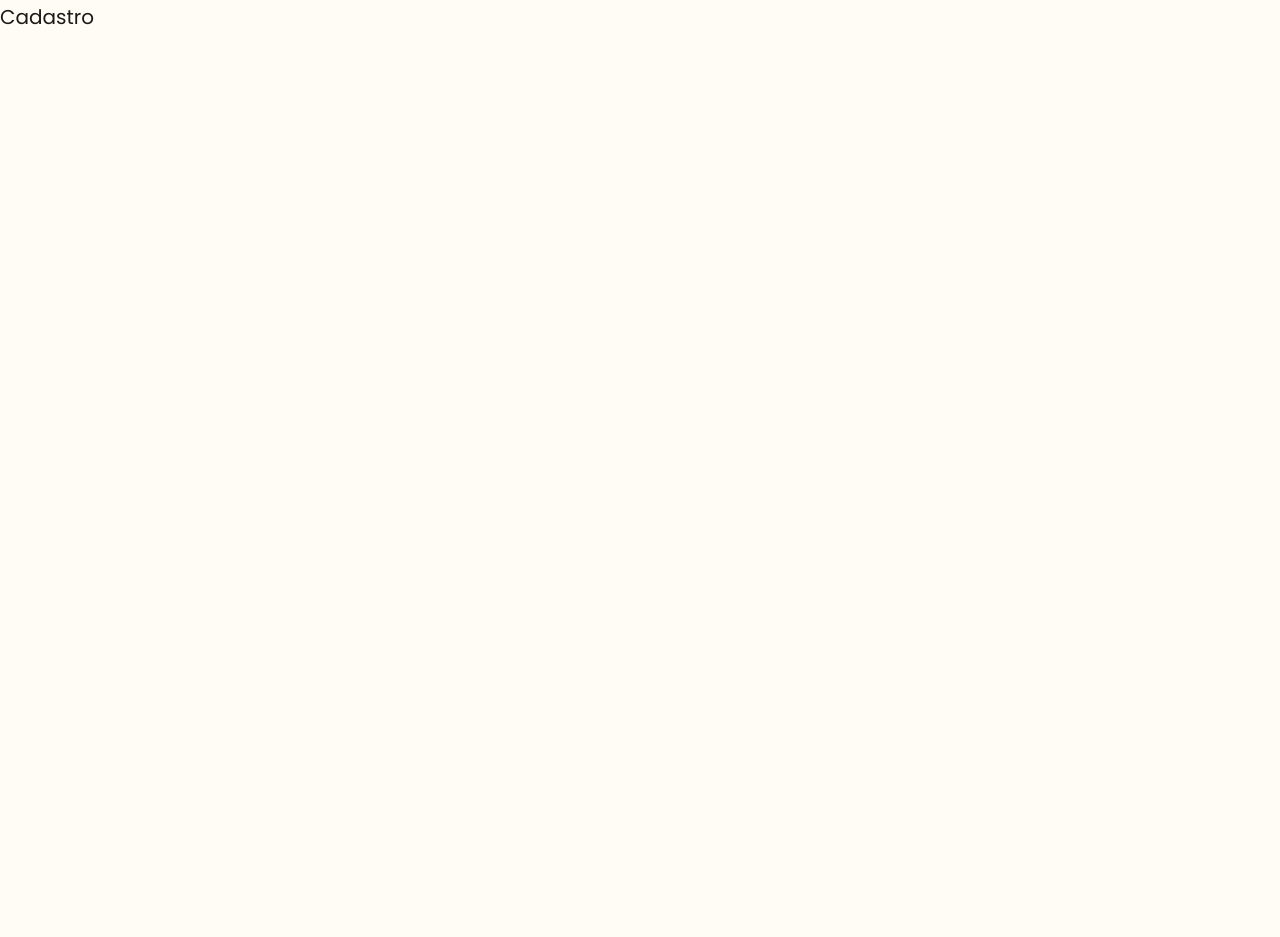
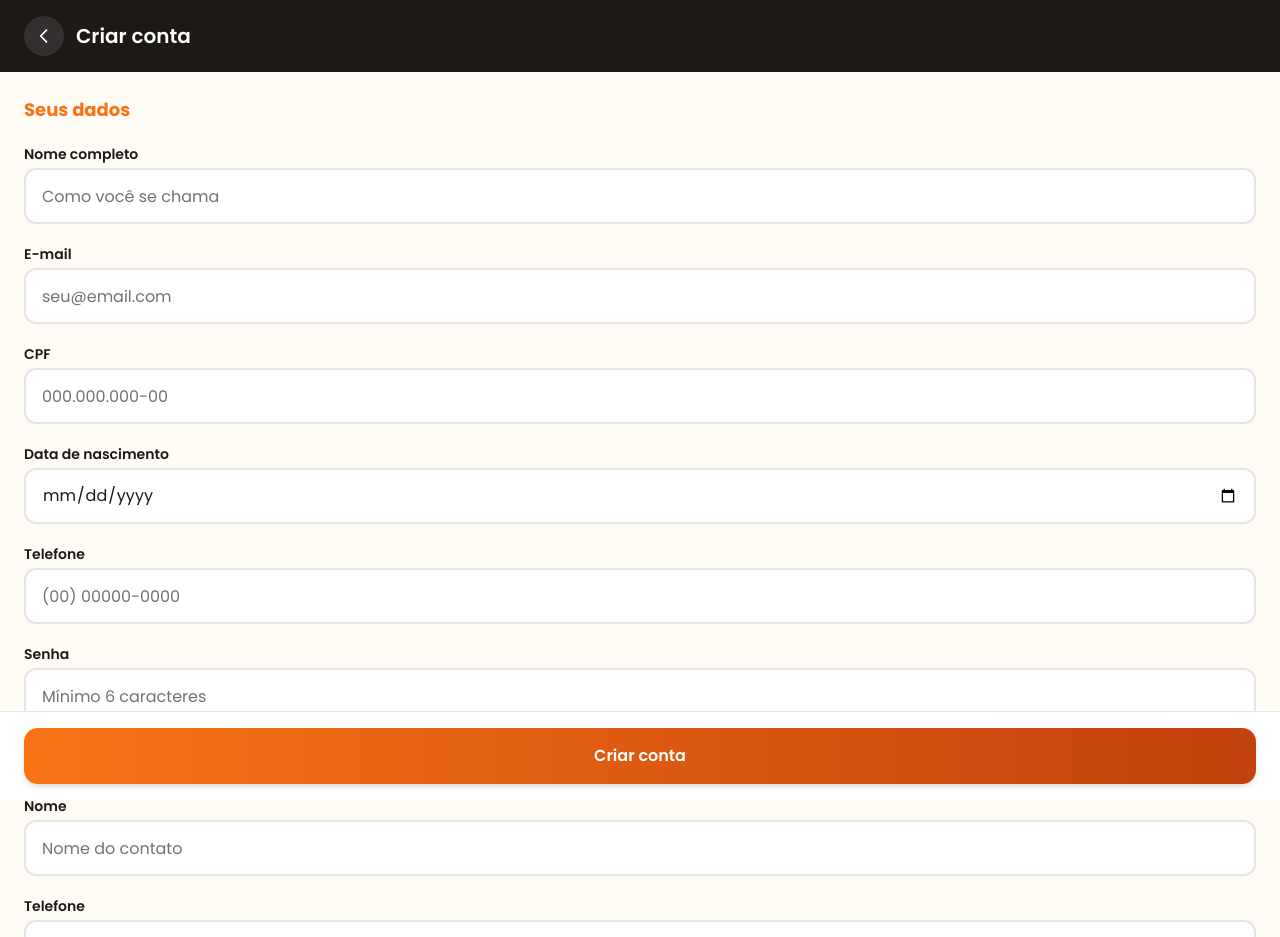
Before and after one commit to nadson-costa/projeto-inclusao-digital-ui, an Angular app: page /cadastro in a window 1280 px wide. Shown: the top 937 px of the page. Before the commit the page ends 800 px from the top, so only its background shows below. Built offline with nearby package versions, Linux system fonts and the light colour scheme.

Commit message:
feat(auth): Tela de cadastro

```diff
--- a/angular.json
+++ b/angular.json
@@ -2,7 +2,8 @@
   "$schema": "./node_modules/@angular/cli/lib/config/schema.json",
   "version": 1,
   "cli": {
-    "packageManager": "npm"
+    "packageManager": "npm",
+    "analytics": false
   },
   "newProjectRoot": "projects",
   "projects": {
--- /dev/null
+++ b/src/app/features/auth/cadastro/cadastro.component.html
@@ -0,0 +1,88 @@
+<form [formGroup]="form" (ngSubmit)="submit()" class="min-h-screen bg-bg-light flex flex-col pb-28">
+
+  <div class="flex items-center gap-3 px-6 py-4 bg-bg-dark">
+    <a routerLink="/login" class="flex items-center justify-center w-10 h-10 rounded-full bg-white/10 min-w-[40px]">
+      <svg xmlns="http://www.w3.org/2000/svg" class="w-5 h-5 text-white" fill="none" viewBox="0 0 24 24" stroke="currentColor" stroke-width="2">
+        <path stroke-linecap="round" stroke-linejoin="round" d="M15 19l-7-7 7-7" />
+      </svg>
+    </a>
+    <h1 class="text-white text-xl font-semibold">Criar conta</h1>
+  </div>
+
+  <div class="flex flex-col gap-5 px-6 pt-6">
+    <h2 class="text-orange-primary text-lg font-bold">Seus dados</h2>
+
+    <app-input
+      label="Nome completo"
+      placeholder="Como você se chama"
+      formControlName="nomeCompleto"
+      [error]="fieldError('nomeCompleto')"
+    />
+    <app-input
+      label="E-mail"
+      type="email"
+      placeholder="seu@email.com"
+      formControlName="email"
+      [error]="fieldError('email')"
+    />
+    <app-input
+      label="CPF"
+      placeholder="000.000.000-00"
+      formControlName="cpf"
+      [error]="fieldError('cpf')"
+    />
+    <app-input
+      label="Data de nascimento"
+      type="date"
+      formControlName="dataNascimento"
+      [error]="fieldError('dataNascimento')"
+    />
+    <app-input
+      label="Telefone"
+      type="tel"
+      placeholder="(00) 00000-0000"
+      formControlName="telefone"
+      [error]="fieldError('telefone')"
+    />
+    <app-input
+      label="Senha"
+      type="password"
+      placeholder="Mínimo 6 caracteres"
+      formControlName="senha"
+      [error]="fieldError('senha')"
+    />
+  </div>
+
+  <div class="flex flex-col gap-5 px-6 pt-6">
+    <h2 class="text-orange-primary text-lg font-bold">Contato de emergência</h2>
+
+    <app-input
+      label="Nome"
+      placeholder="Nome do contato"
+      formControlName="emergenciaNome"
+      [error]="fieldError('emergenciaNome')"
+    />
+    <app-input
+      label="Telefone"
+      type="tel"
+      placeholder="(00) 00000-0000"
+      formControlName="emergenciaTelefone"
+      [error]="fieldError('emergenciaTelefone')"
+    />
+    <app-input
+      label="Parentesco"
+      placeholder="Ex: Filho, Filha, Neto..."
+      formControlName="emergenciaParentesco"
+      [error]="fieldError('emergenciaParentesco')"
+    />
+  </div>
+
+  @if (erro()) {
+    <p class="text-sm text-red-600 text-center px-6 pt-4">{{ erro() }}</p>
+  }
+
+  <div class="fixed bottom-0 left-0 right-0 bg-white px-6 py-4 border-t border-border-base">
+    <app-button label="Criar conta" nativeType="submit" [loading]="loading()" />
+  </div>
+
+</form>
--- a/src/app/features/auth/cadastro/cadastro.component.ts
+++ b/src/app/features/auth/cadastro/cadastro.component.ts
@@ -1,8 +1,67 @@
-import { Component } from '@angular/core';
+import { Component, inject, signal } from '@angular/core';
+import { AbstractControl, FormBuilder, ReactiveFormsModule, ValidationErrors, Validators } from '@angular/forms';
+import { Router, RouterLink } from '@angular/router';
+import { AuthService, CadastroRequest } from '../../../core/services/auth.service';
+import { ButtonComponent } from '../../../shared/components/button/button.component';
+import { InputComponent } from '../../../shared/components/input/input.component';
+
+function cpfValidator(control: AbstractControl): ValidationErrors | null {
+  const v = control.value as string;
+  if (!v) return null;
+  return /^\d{3}\.\d{3}\.\d{3}-\d{2}$/.test(v) ? null : { cpfInvalido: true };
+}
 
 @Component({
   selector: 'app-cadastro',
   standalone: true,
-  template: `<p>Cadastro</p>`
+  imports: [ReactiveFormsModule, RouterLink, ButtonComponent, InputComponent],
+  templateUrl: './cadastro.component.html'
 })
-export default class CadastroComponent {}
+export default class CadastroComponent {
+  private readonly fb = inject(FormBuilder);
+  private readonly authService = inject(AuthService);
+  private readonly router = inject(Router);
+
+  loading = signal(false);
+  erro = signal<string | null>(null);
+
+  form = this.fb.group({
+    nomeCompleto: ['', Validators.required],
+    email: ['', [Validators.required, Validators.email]],
+    cpf: ['', [Validators.required, cpfValidator]],
+    dataNascimento: ['', Validators.required],
+    telefone: ['', Validators.required],
+    senha: ['', [Validators.required, Validators.minLength(6)]],
+    emergenciaNome: ['', Validators.required],
+    emergenciaTelefone: ['', Validators.required],
+    emergenciaParentesco: ['', Validators.required],
+  });
+
+  fieldError(field: string): string | null {
+    const c = this.form.get(field);
+    if (!c?.touched) return null;
+    if (c.hasError('required')) return 'Campo obrigatório';
+    if (c.hasError('email')) return 'E-mail inválido';
+    if (c.hasError('cpfInvalido')) return 'Use o formato 000.000.000-00';
+    if (c.hasError('minlength')) return 'Mínimo 6 caracteres';
+    return null;
+  }
+
+  submit(): void {
+    if (this.form.invalid) {
+      this.form.markAllAsTouched();
+      return;
+    }
+
+    this.loading.set(true);
+    this.erro.set(null);
+
+    this.authService.cadastro(this.form.getRawValue() as CadastroRequest).subscribe({
+      next: () => this.router.navigate(['/dashboard']),
+      error: (e: Error) => {
+        this.erro.set(e.message);
+        this.loading.set(false);
+      }
+    });
+  }
+}
```
